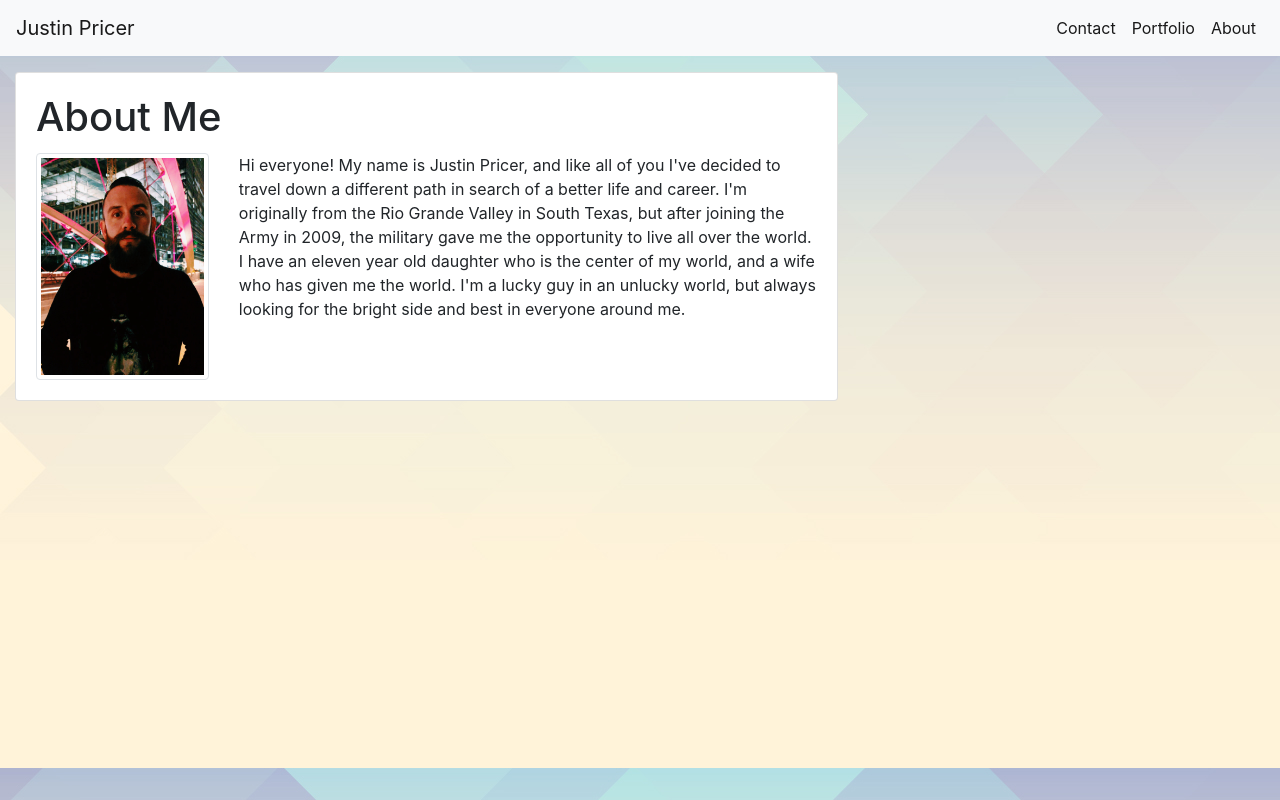
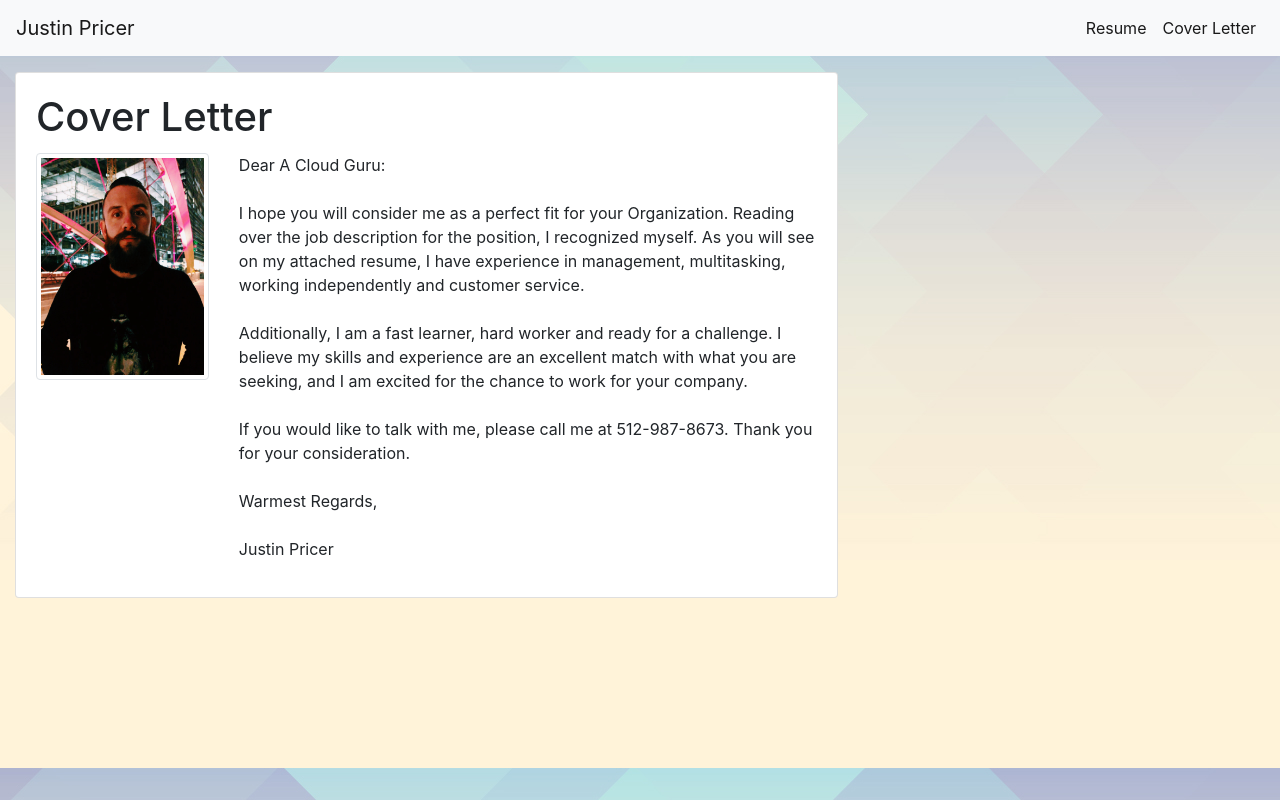
Before and after one commit to justinpricer/justinpricer, a plain HTML site: page about.html in a window 1280 px wide. Drawn offline with nearby package versions, Linux system fonts and the light colour scheme.

Commit message:
updated resume and cover

```diff
--- a/about.html
+++ b/about.html
@@ -17,13 +17,12 @@
 
             <ul class="nav navbar-nav ml-auto">
                 <li class="nav-item">
-                  <a class="nav-link active" href="contact.html">Contact</a>
+                  <a class="nav-link active" href="https://drive.google.com/file/d/1WNER-G8hyLyhcFOnwqEjToGnXN7bZwjw/view?usp=sharing">Resume</a>
+                </li>
+
                 </li>
                 <li class="nav-item">
-                  <a class="nav-link active" href="portfolio.html">Portfolio</a>
-                </li>
-                <li class="nav-item">
-                  <a class="nav-link active" href="about.html">About</a>
+                  <a class="nav-link active" href="about.html">Cover Letter</a>
                 </li>
               </ul>
          </div>
@@ -43,17 +42,32 @@
           <div class="col-md-8">
             <div class="card mt-3">
               <div class="card-body">
-                <h1 class="card-title">About Me</h1>
+                <h1 class="card-title">Cover Letter</h1>
                 <div class="row">
                     <div class="col-md-3">
                       <img src="./img/unnamed.jpg" alt="Placeholder" class="img-thumbnail">
                     </div>
                     <div class="col-md-9">
                       <p>
-                        Hi everyone! My name is Justin Pricer, and like all of you I've decided to travel down a different path in search of a better
-                      life and career. I'm originally from the Rio Grande Valley in South Texas, but after joining the Army in 2009, the military gave
-                    me the opportunity to live all over the world. I have an eleven year old daughter who is the center of my world, and a wife who
-                  has given me the world. I'm a lucky guy in an unlucky world, but always looking for the bright side and best in everyone around me. </p>
+                        Dear A Cloud Guru:
+                        <br>
+ <br>
+I hope you will consider me as a perfect fit for your Organization. Reading over the job description for the position, I recognized myself. As you will see on my attached resume, I have experience in management, multitasking, working independently and customer service.
+ <br>
+ <br>
+Additionally, I am a fast learner, hard worker and ready for a challenge.
+I believe my skills and experience are an excellent match with what you are seeking, and I am excited for the chance to work for your company.
+ <br>
+<br>
+If you would like to talk with me, please call me at 512-987-8673. Thank you for your consideration.
+ <br>
+<br>
+ Warmest Regards,
+ <br>
+ <br>
+
+Justin Pricer
+</p>
 
               </div>
             </div>
```
